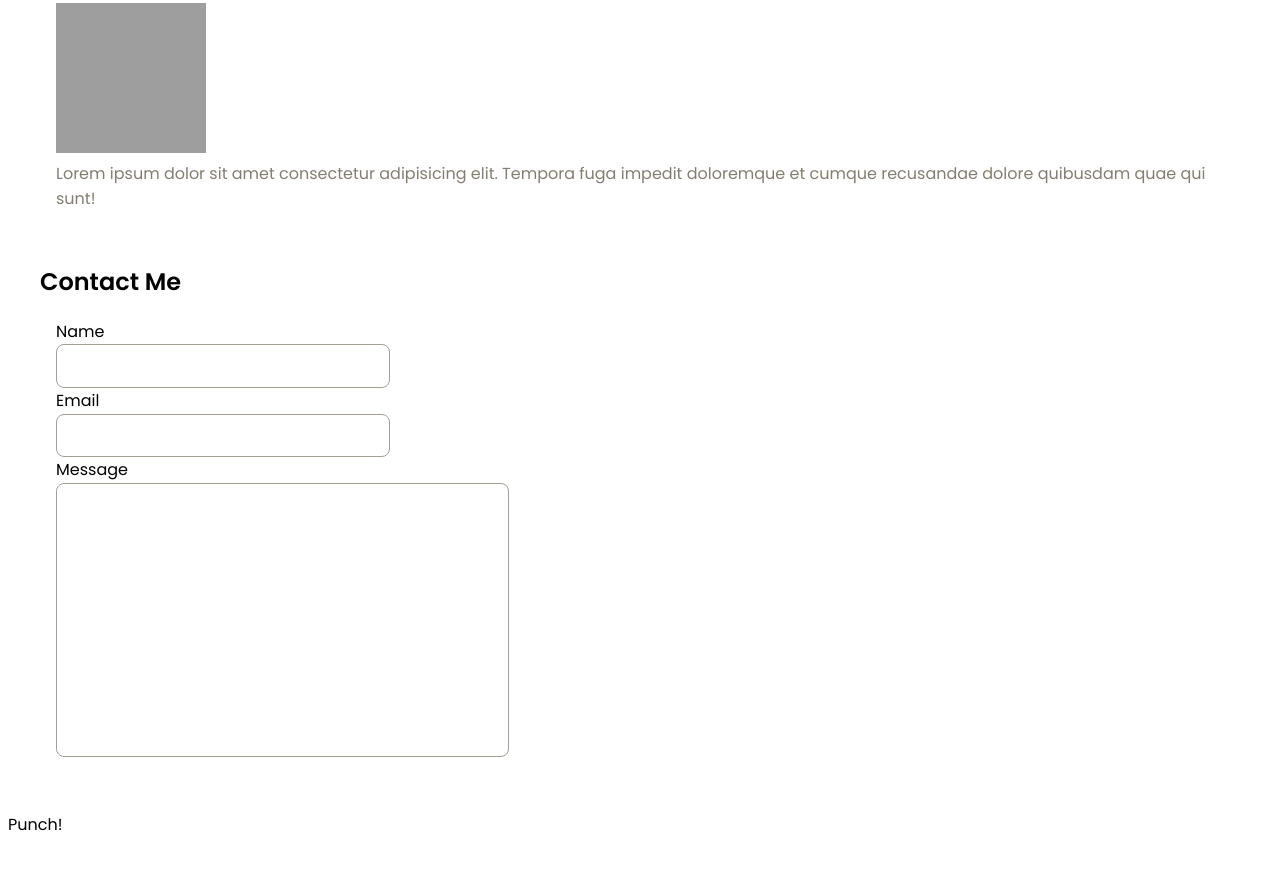
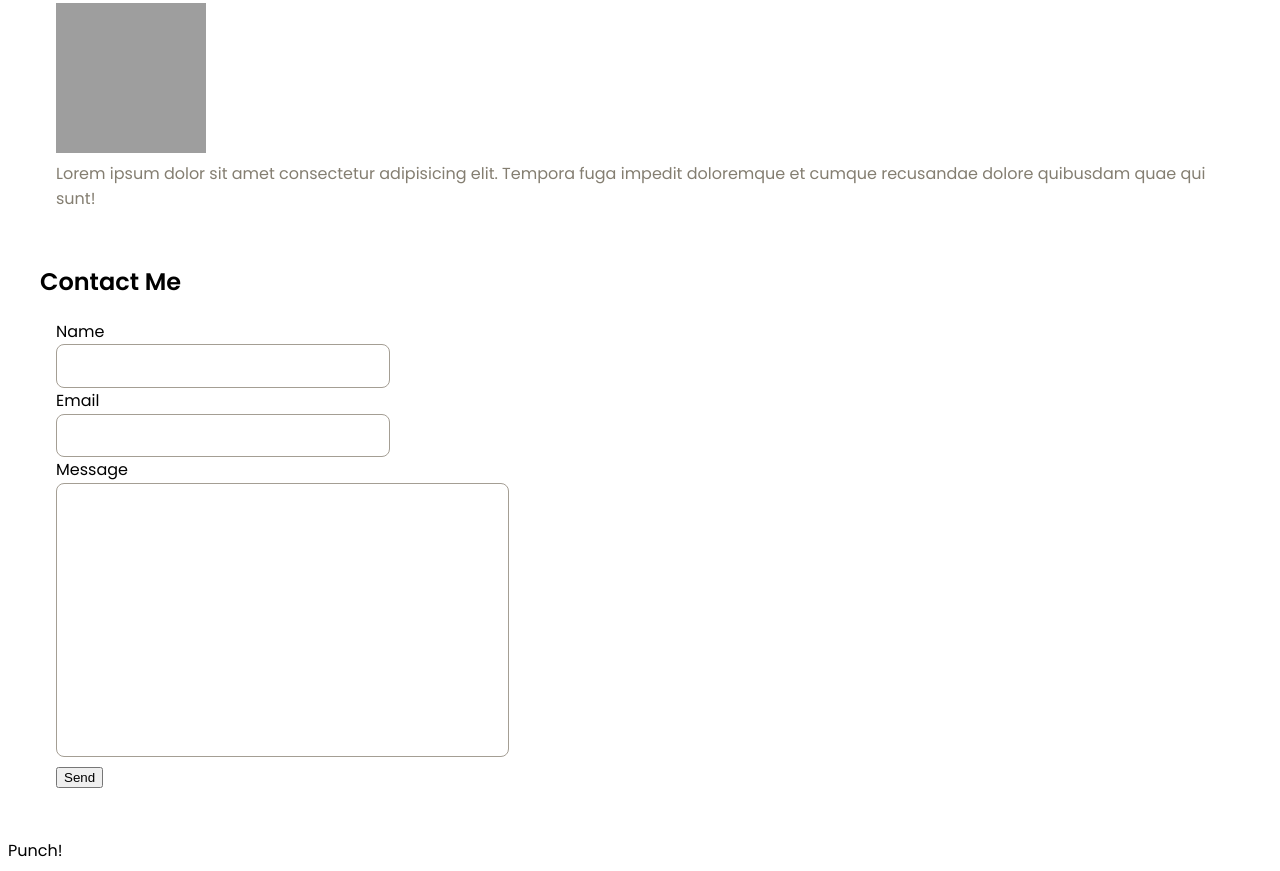
Before and after one commit to codingluan/learn-css-today, a website: page index.html in a window 1280 px wide. Shown: the part 989-1860 px from the top of the page. Before the commit the page ends 1834 px from the top, so only its background shows below. Drawn offline with Linux system fonts and the light colour scheme; grey boxes are pictures that could not be loaded.

Commit message:
Add button send markup to Contact form

```diff
--- a/index.html
+++ b/index.html
@@ -62,6 +62,8 @@
                 <input type="email" id="email" class="input-text">
                 <div><label for="message">Message</label></div>
                 <textarea id="message" cols="30" rows="10" class="text-area text-area-no-resize"></textarea>
+                <div></div><button type="submit" class="btn">Send</button>
+            </form>
             </form>
         </section>
     </main>
```
